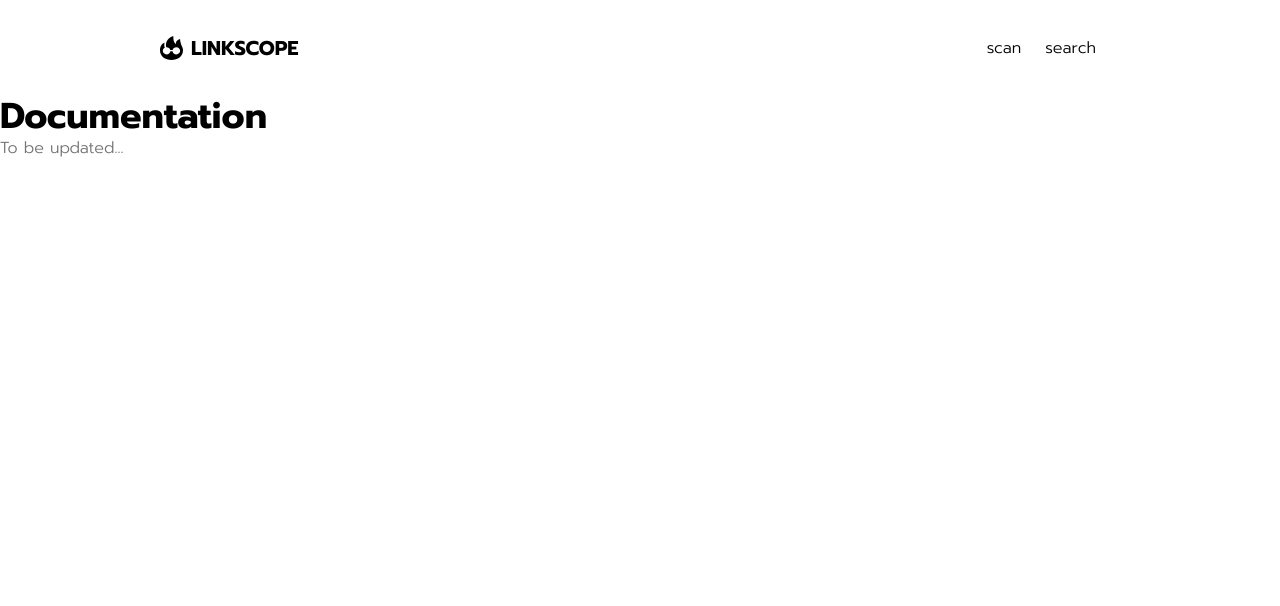
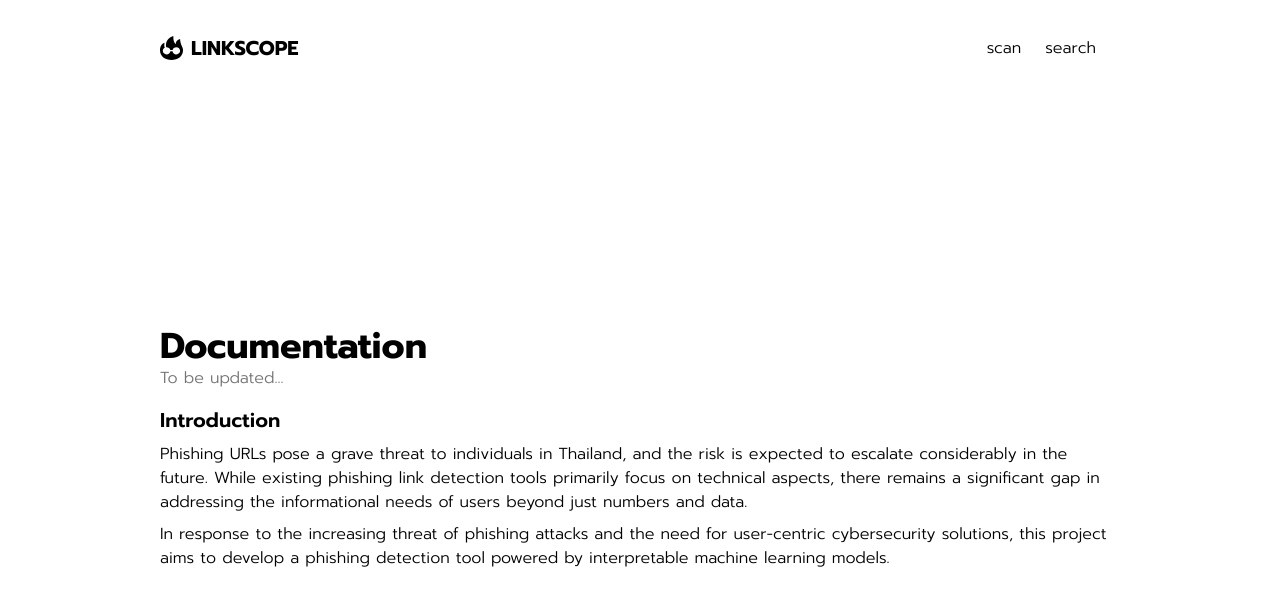
Before and after one commit to Senior-Synergy/linkscope-front, a Next.js app: page /docs in a window 1280 px wide. Shown: the top 606 px of the page. Built offline with nearby package versions, Linux system fonts and the light colour scheme.

Commit message:
Minor bug fixes and typing updates

```diff
--- a/src/app/docs/page.tsx
+++ b/src/app/docs/page.tsx
@@ -1,49 +1,30 @@
+import MainWrapper from "@/components/common/wrapper/MainWrapper";
 import FeatureTable from "@/components/docs/FeatureTable";
 
 const DocumentationPage = () => {
-  const docsItems = [
-    {
-      title: "Model Information",
-      descriptions:
-        "Explanation about the model used, its accuracy, and other relevant metrics.",
-      content: null,
-    },
-    {
-      title: "Phish URL Metrics",
-      descriptions: "Explanation about the metrics related to phishing URLs.",
-      content: null,
-    },
-    {
-      title: "Safe URL Metrics",
-      descriptions: "Explanation about the metrics related to safe URLs.",
-      content: null,
-    },
-    {
-      title: "Feature Importance",
-      descriptions:
-        "Explanation about the importance of features in the model.",
-      content: null,
-    },
-    {
-      title: "Extracted Features",
-      descriptions:
-        "Extracted features provide valuable insights into the characteristics and behavior of URLs, allowing machine learning models to distinguish between legitimate and phishing URLs with greater accuracy. By analyzing these features, ML algorithms can identify patterns and anomalies associated with phishing activities.",
-      content: <FeatureTable />,
-    },
-    {
-      title: "Performance Metrics",
-      descriptions:
-        "Explanation about the performance metrics such as fitting time and scoring time.",
-      content: null,
-    },
-  ];
-
   return (
-    <>
+    <MainWrapper>
       <header>
         <h1 className="text-4xl font-bold">Documentation</h1>
         <p className="text-gray-500">To be updated...</p>
       </header>
+
+      <div className="mt-4">
+        <h2 className="text-xl font-semibold">Introduction</h2>
+        <p className="mt-2">
+          Phishing URLs pose a grave threat to individuals in Thailand, and the
+          risk is expected to escalate considerably in the future. While
+          existing phishing link detection tools primarily focus on technical
+          aspects, there remains a significant gap in addressing the
+          informational needs of users beyond just numbers and data.
+        </p>
+        <p className="mt-2">
+          In response to the increasing threat of phishing attacks and the need
+          for user-centric cybersecurity solutions, this project aims to develop
+          a phishing detection tool powered by interpretable machine learning
+          models.
+        </p>
+      </div>
 
       {/* {docsItems.map((item, index) => (
         <div key={index}>
@@ -55,7 +36,7 @@ const DocumentationPage = () => {
           </div>
         </div>
       ))} */}
-    </>
+    </MainWrapper>
   );
 };
 
--- a/src/components/common/Navbar.tsx
+++ b/src/components/common/Navbar.tsx
@@ -1,11 +1,8 @@
 import Image from "next/image";
 
 import LinkScopeIcon from "../../../public/logo/logo-icon-black.svg";
-import SideNavOverlay from "./navigation/SideNavOverlay";
-import LinkscopeMidNav from "./navigation/LinkscopeMidNav";
 import Link from "next/link";
 import { FaGear } from "react-icons/fa6";
-import DarkmodeSwitch from "./DarkmodeSwitch";
 
 function Navbar() {
   const NavItem = [
--- a/src/components/scanner/Scanner.tsx
+++ b/src/components/scanner/Scanner.tsx
@@ -63,11 +63,11 @@ function Scanner() {
         <div
           className={`absolute inset-0
                     flex items-center justify-center
-                    bg-transparent backdrop-blur
+                    bg-white backdrop-blur rounded-lg
                     ${
                       isScanning
-                        ? "opacity-100"
-                        : "opacity-0 pointer-events-none"
+                        ? "opacity-100 bg-opacity-25"
+                        : "opacity-0 bg-opacity-0 pointer-events-none"
                     } transition-opacity`}
         >
           <div className="flex flex-col items-center gap-4 max-w-xs">
--- a/src/components/search/ResultList.tsx
+++ b/src/components/search/ResultList.tsx
@@ -96,7 +96,7 @@ function ResultList({
             No results found...
           </h2>
           <p className="text-gray-600 max-w-lg  text-center">
-            The page you are looking for might have been removed or is
+            The result you are looking for might have been removed or is
             temporarily unavailable.
           </p>
         </div>
--- a/src/components/url/UrlInfo.tsx
+++ b/src/components/url/UrlInfo.tsx
@@ -69,9 +69,9 @@ function UrlInfo({ url, hideDetails }: UrlInfoProps) {
 
       <div className="p-4 border rounded-b-lg">
         <div className="flex items-center gap-8">
-          <div className="grow">
-            <h2 className="text-xl font-semibold mb-1">{url.finalUrl}</h2>
-            <p className="text-gray-500">{url.ipAddress}</p>
+          <div className="grow truncate">
+            <h2 className="text-xl font-semibold mb-1 truncate">{url.finalUrl}</h2>
+            <p className="text-gray-500 truncate">{url.ipAddress}</p>
           </div>
 
           {/* <Link href={`/url/${url.urlId}`}>
--- a/src/services/linkscopeApi.ts
+++ b/src/services/linkscopeApi.ts
@@ -186,7 +186,7 @@ function mapFeatureBase(feature: FeatureBase): FeatureCommon {
     domainEnd: feature.domainend,
     shorttenUrl: feature.shortten_url,
     ipInUrl: feature.ip_in_url,
-    lenEmptyLinks: feature.len_empty_links,
+    lenEmptyLinks: feature.empty_links_count,
     lenExternalLinks: feature.len_external_links,
     externalLinks: feature.external_links,
     externalImgRequrl: feature.external_img_requrl,
--- a/src/types/apiTypes.ts
+++ b/src/types/apiTypes.ts
@@ -54,13 +54,13 @@ export interface FeatureBase {
   domainend: boolean;
   shortten_url: string | null;
   ip_in_url: string | null;
-  len_empty_links: number;
-  len_external_links: number;
+  empty_links_count: number;
   external_links: string[] | null;
   external_img_requrl: string[] | null;
   external_audio_requrl: string[] | null;
   external_embed_requrl: string[] | null;
   external_iframe_requrl: string[] | null;
+  len_external_links: number;
   len_external_img_requrl: number;
   len_external_audio_requrl: number;
   len_external_embed_requrl: number;
```
